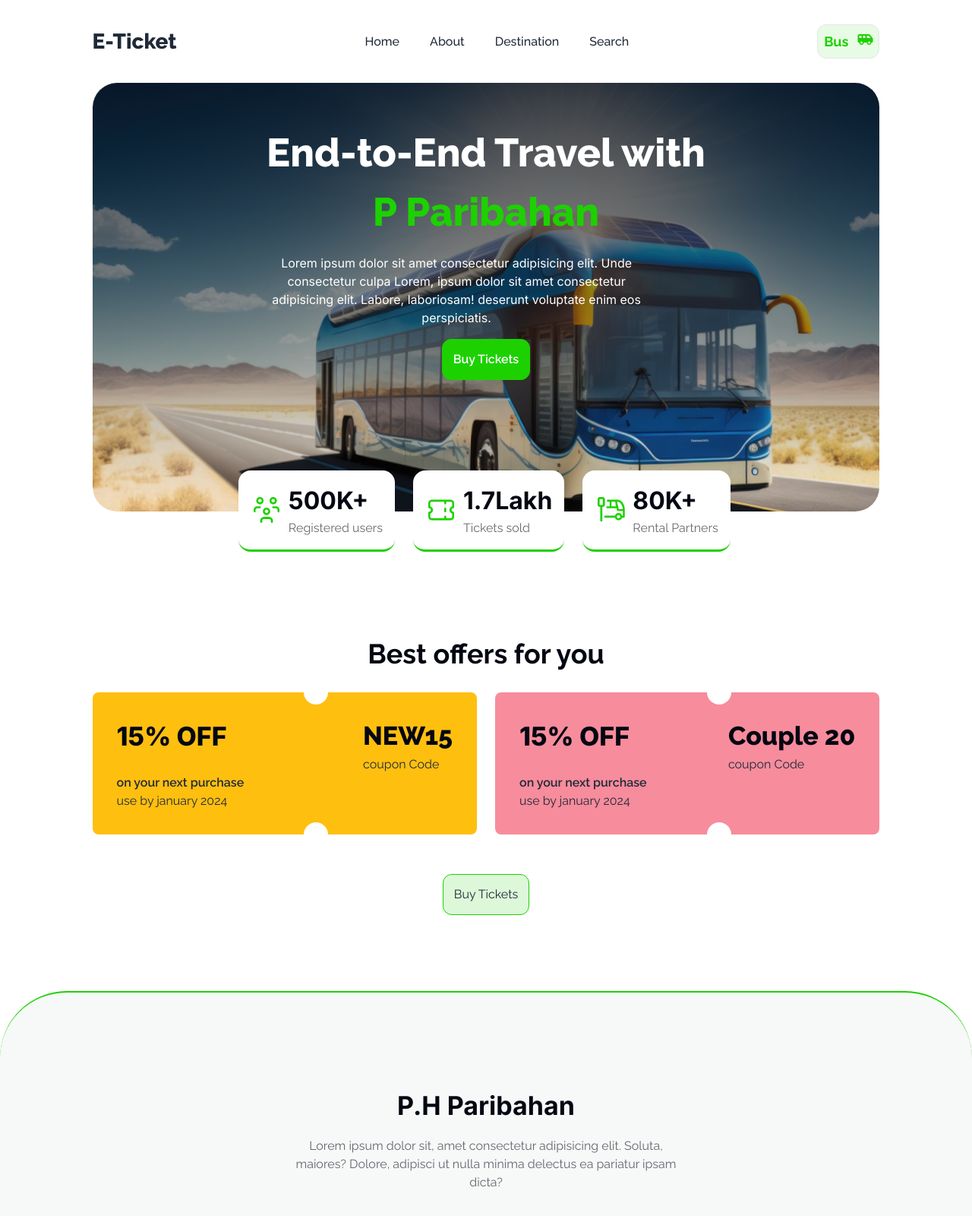
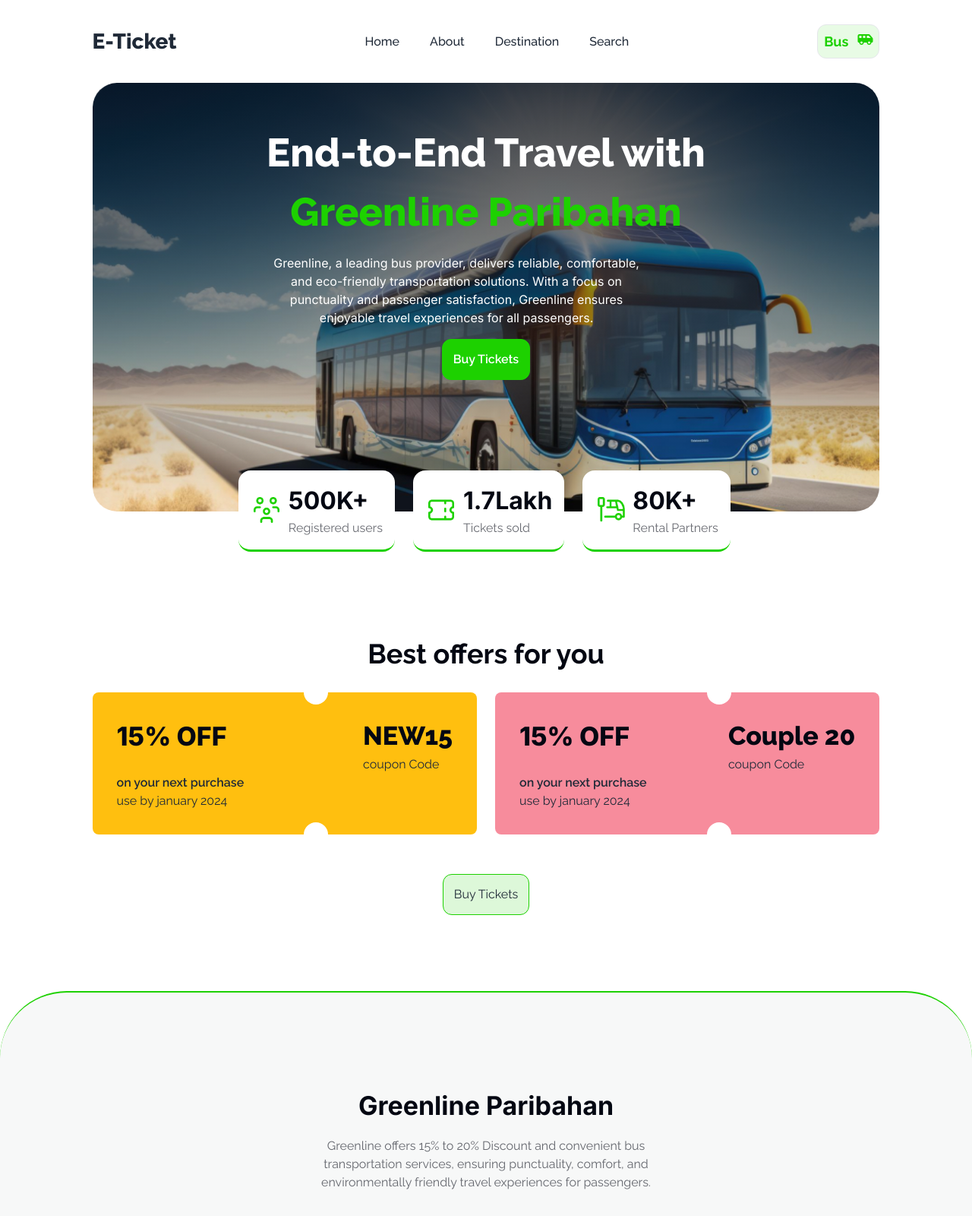
Before and after one commit to roushan-sheik/bus-ticket-store, a plain HTML site: page index.html in a window 1280 px wide. Shown: the top 1600 px of the page at 76% size. Drawn offline with nearby package versions, Linux system fonts and the light colour scheme.

Commit message:
Real content added

```diff
--- a/index.html
+++ b/index.html
@@ -66,12 +66,12 @@
         <div class=" text-center p-4 mx-auto md:p-[3.3rem] ">
           <h1 class=" text-white text-center font-extrabold md:text-[3.25rem] text-[1.75rem]">End-to-End Travel with
             <br>
-            <span class="green-primary">P Paribahan</span>
+            <span class="green-primary">Greenline Paribahan</span>
           </h1>
-          <p class="lg:w-[500px] text-base inter my-4 text-white ">Lorem ipsum dolor sit amet consectetur adipisicing
-            elit. Unde
-            consectetur culpa Lorem, ipsum dolor sit amet consectetur adipisicing elit. Labore, laboriosam!
-            deserunt voluptate enim eos perspiciatis.</p>
+          <p class="lg:w-[500px] text-base inter my-4 text-white ">Greenline, a leading bus provider, delivers reliable,
+            comfortable, and eco-friendly transportation solutions. With a
+            focus on punctuality and passenger satisfaction, Greenline ensures enjoyable travel experiences for all
+            passengers.</p>
           <button class="secondary_btn text-white font-semibold md:mb-[7.5rem]  bg-[#1dd100]"><a href="#destination">Buy
               Tickets</a></button>
         </div>
@@ -171,15 +171,11 @@
         <!-- content box -->
         <div class=" flex justify-center items-center flex-col ">
           <h2 class="black-primary lg:text-[34px] text[28px]  font-bold mt-[1.125rem]  inter ">
-            P.H
+            Greenline
             Paribahan</h2>
-          <p class=" lg:text-base mt-4 lg:w-[50%] text-center" style="color: rgba(3, 7, 18, 0.6);">Lorem ipsum dolor
-            sit,
-            amet
-            consectetur
-            adipisicing
-            elit. Soluta, maiores? Dolore, adipisci ut nulla minima
-            delectus ea pariatur ipsam dicta?</p>
+          <p class=" lg:text-base mt-4 lg:w-[50%] text-center" style="color: rgba(3, 7, 18, 0.6);">Greenline offers 15%
+            to 20% Discount and convenient bus transportation services, ensuring punctuality, comfort, and
+            environmentally friendly travel experiences for passengers.</p>
         </div>
         <!-- timer content box  -->
         <div class=" lg:flex-row flex-col flex gap-16 lg:mt-10 mt-4">
```
